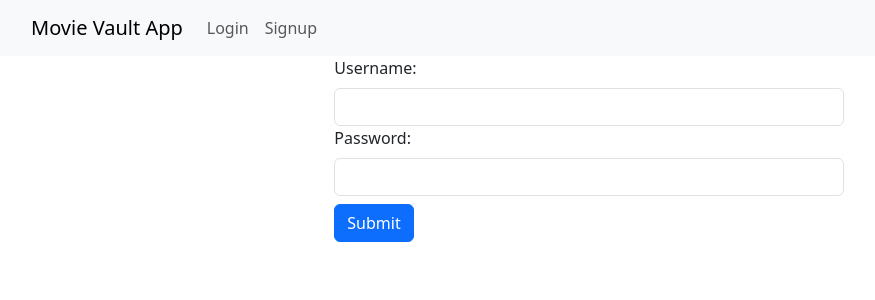
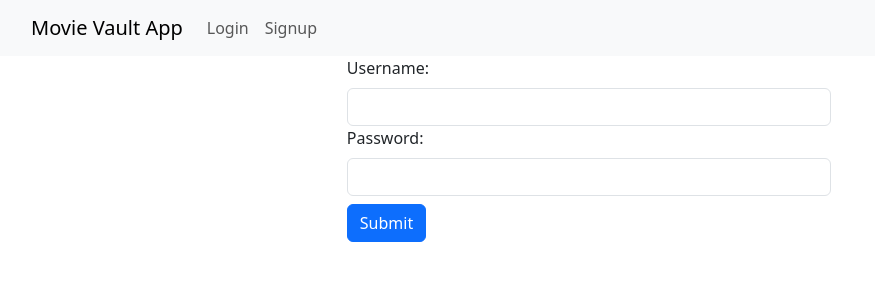
Before and after one commit to Christheoguipo/myFlix-client, a React (Vite) app: page /login in a window 1280 px wide. Shown: the top 300 px of the page, without its empty margins (51-926 px from the left). Built offline with nearby package versions, Linux system fonts and the light colour scheme.

Commit message:
Update index.scss

```diff
--- a/src/index.scss
+++ b/src/index.scss
@@ -2,6 +2,16 @@ $color: steelblue;
 
 @import '~bootstrap/scss/bootstrap.scss';
 
+html,
+body {
+  height: 100%;
+}
+
 .my-flix {
   color: $color;
 }
+
+div#root {
+  height: 100%;
+  padding: 0 30px;
+}
```
